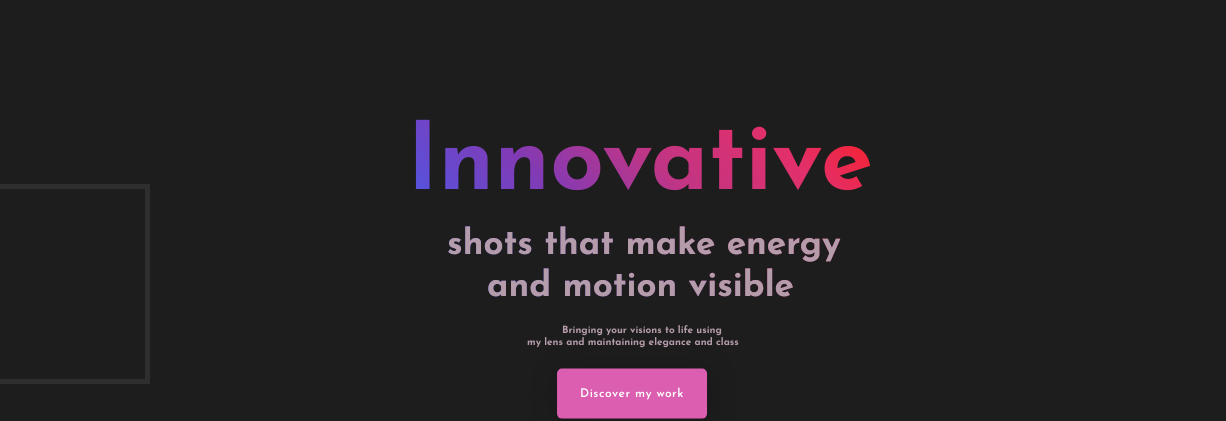
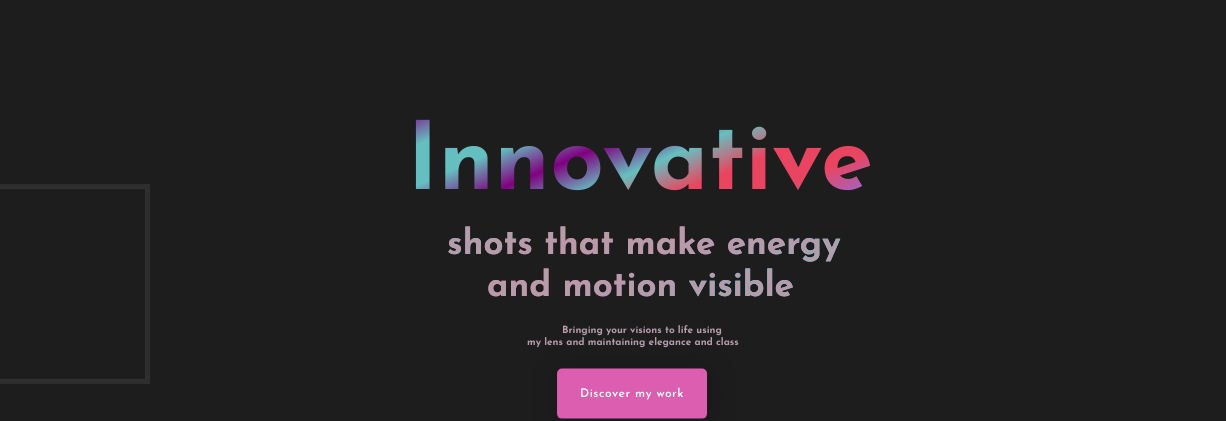
Before and after one commit to ManOnFireEverytime/innovate1, a plain HTML site: page index.html in a window 1280 px wide. Shown: the part 136-557 px from the top of the page, 0-1226 px from the left. Drawn offline with nearby package versions, Linux system fonts and the light colour scheme.

Commit message:
text grad

```diff
--- a/style.css
+++ b/style.css
@@ -83,7 +83,7 @@ ul {
 }
 
 .main-text h1 {
-  background: -webkit-linear-gradient(
+  /* background: -webkit-linear-gradient(
     45deg,
     #405de6,
     #5851db,
@@ -91,9 +91,74 @@ ul {
     #c13584,
     #e1306c,
     #fd1d1d
-  );
+  );*/
   -webkit-background-clip: text;
   -webkit-text-fill-color: transparent;
+  background-image: -moz-linear-gradient(
+    to top left,
+    #708db5,
+    #d789d7,
+    cyan,
+    #9d65c9,
+    #e94560,
+    #e94560,
+    #66bfbf,
+    purple,
+    #66bfbf,
+    #66bfbf,
+    purple
+  ); /* FF 3.6+ */
+  background-image: -webkit-gradient(
+    linear,
+    left top,
+    left bottom,
+    color-stop(0%, #000000),
+    color-stop(100%, #ffffff)
+  ); /* Safari 4+, Chrome 2+ */
+  background-image: -webkit-linear-gradient(
+    to top left,
+    #708db5,
+    #d789d7,
+    cyan,
+    #9d65c9,
+    #e94560,
+    #e94560,
+    #66bfbf,
+    purple,
+    #66bfbf,
+    #66bfbf,
+    purple
+  ); /* Safari 5.1+, Chrome 10+ */
+  background-image-image: -o-linear-gradient(
+    to top left,
+    #708db5,
+    #d789d7,
+    cyan,
+    #9d65c9,
+    #e94560,
+    #e94560,
+    #66bfbf,
+    purple,
+    #66bfbf,
+    #66bfbf,
+    purple
+  ); /* Opera 11.10 */
+  filter: progid:DXImageTransform.Microsoft.gradient(startColorstr='#000000', endColorstr='#ffffff'); /* IE6 & IE7 */
+  -ms-filter-image: "progid:DXImageTransform.Microsoft.gradient(startColorstr='#000000', endColorstr='#ffffff')"; /* IE8+ */
+  background-image: linear-gradient(
+    to top left,
+    #708db5,
+    #d789d7,
+    cyan,
+    #9d65c9,
+    #e94560,
+    #e94560,
+    #66bfbf,
+    purple,
+    #66bfbf,
+    #66bfbf,
+    purple
+  );
   font-weight: 700;
   font-size: 94px;
 }
```
Also changed, not shown: index.html (+1 -1 lines).
